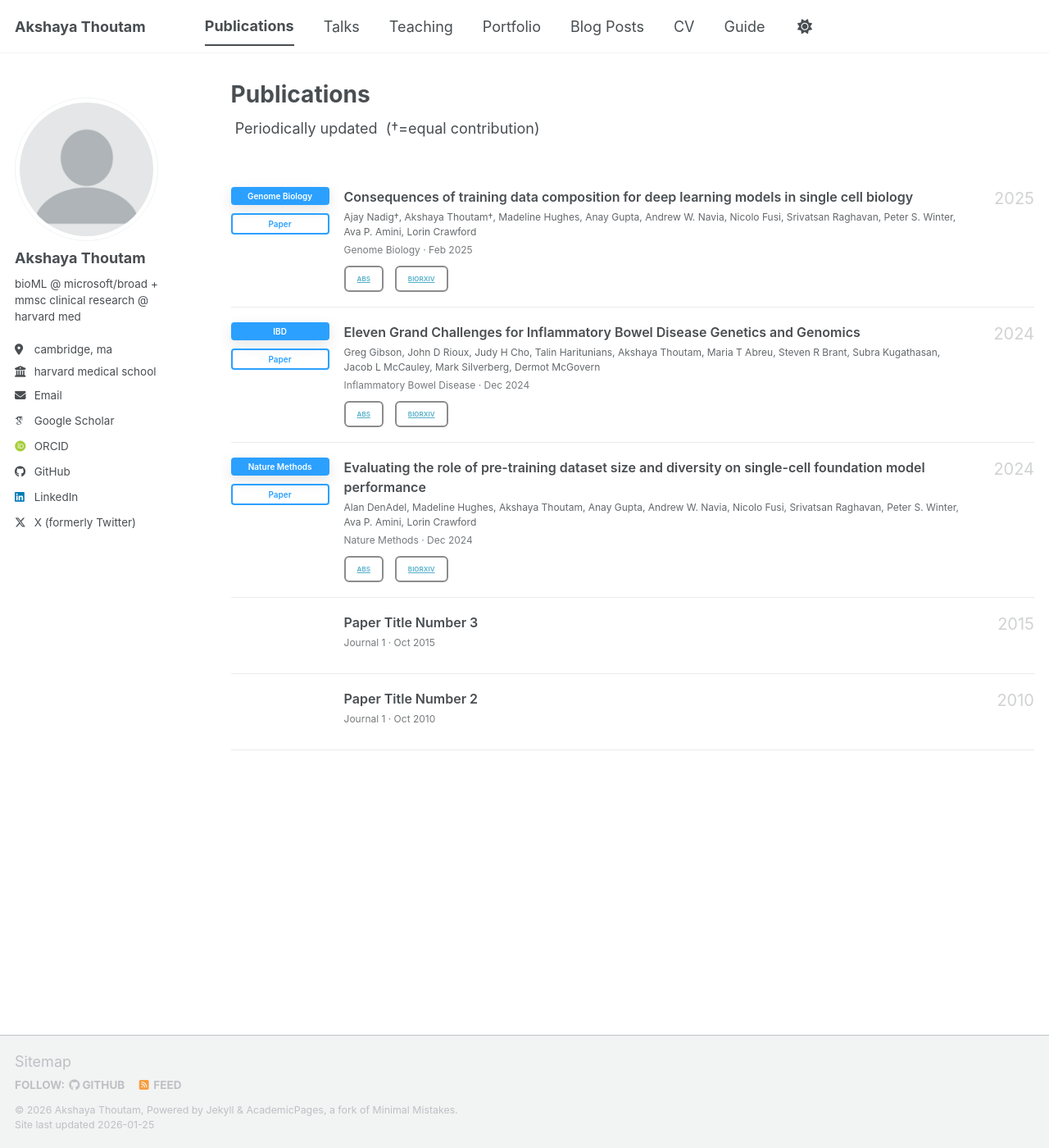
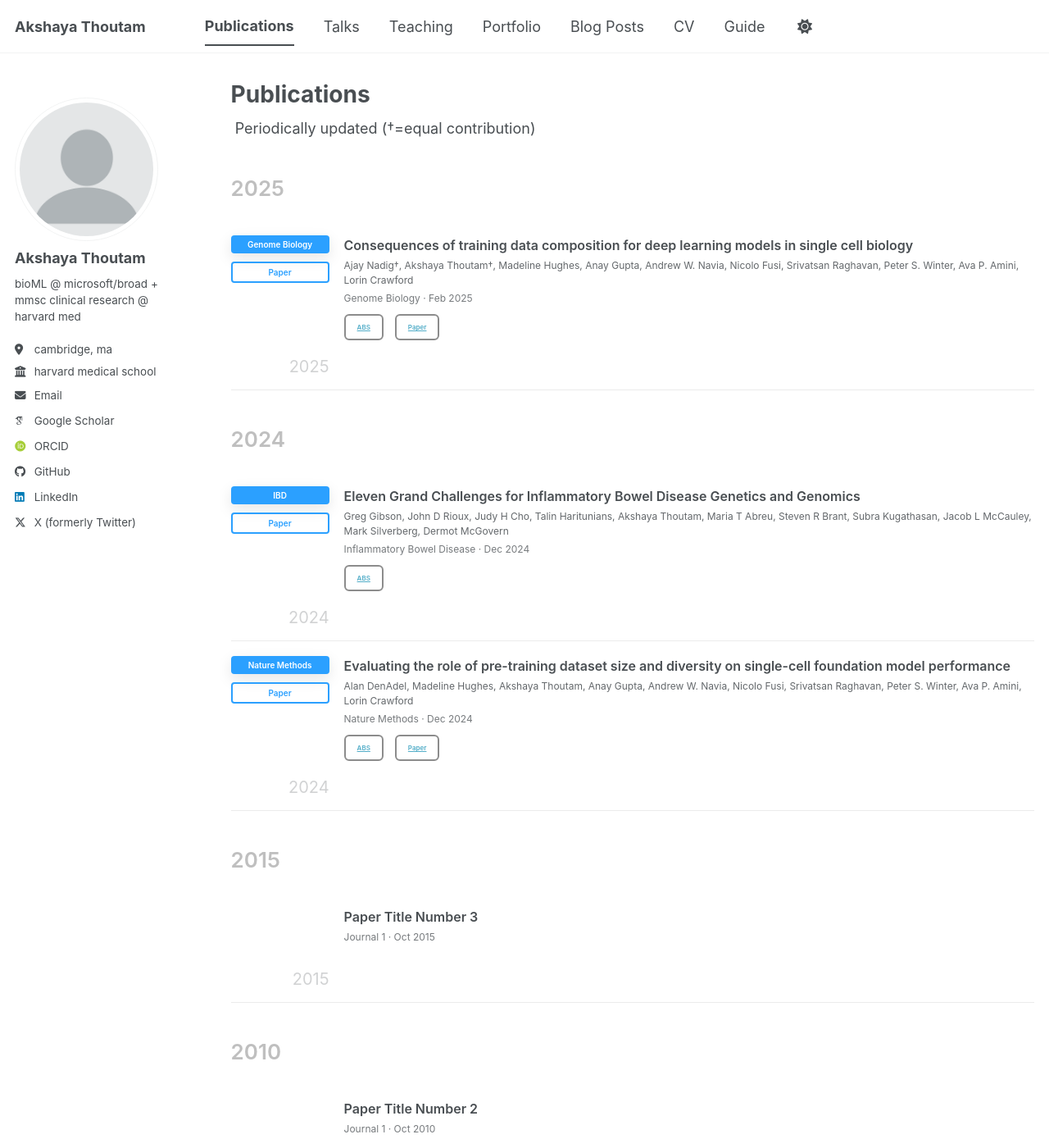
Before and after one commit to AkshayaThoutam/akshayathoutam.github.io, a Jekyll site: the page built from _pages/publications.html, in a window 1280 px wide and 1400 px high. Shown: the whole window at 82% size. Built offline with Jekyll 4.4.1, drawn with Linux system fonts in a browser that asks for light colours; some web fonts are replaced; a script bundle is joined from its source files by our own code; library files that are not in the unit come from our copies.

Commit message:
fix pubs

```diff
--- a/_includes/publication-item.html
+++ b/_includes/publication-item.html
@@ -26,7 +26,9 @@
       {% if p.abstract %}<a class="pub-btn" href="{{ p.url | relative_url }}">ABS</a>{% endif %}
       {% if p.arxiv %}<a class="pub-btn" href="{{ p.arxiv }}">ARXIV</a>{% endif %}
       {% if p.biorxiv %}
-        <a class="pub-btn" href="{{ p.biorxiv }}" target="_blank" rel="noopener noreferrer">BIORXIV</a>
+        <a class="pub-btn" href="{{ p.biorxiv }}" target="_blank" rel="noopener noreferrer">
+          {{ p.paper_button_label | default: "Paper" }}
+        </a>
       {% endif %}
       {% if p.bibtex %}<a class="pub-btn" href="{{ p.bibtex }}">BIB</a>{% endif %}
     </div>
--- a/_pages/publications.html
+++ b/_pages/publications.html
@@ -8,12 +8,21 @@
 {% if site.author.googlescholar %}
   <div class="wordwrap">
     Periodically updated
-    <span class="pub-eq-note">                            (†=equal contribution)</span>
+    <span class="pub-eq-note">(†=equal contribution)</span>
   </div>
 {% endif %}
 
 {% include base_path %}
 
+{% assign last_year = "" %}
+
 {% for post in site.publications reversed %}
+  {% assign this_year = post.date | date: "%Y" %}
+
+  {% if this_year != last_year %}
+    <div class="pub-year-header">{{ this_year }}</div>
+    {% assign last_year = this_year %}
+  {% endif %}
+
   {% include publication-item.html p=post %}
 {% endfor %}
--- a/_publications/2024-02-17-paper-title-number-4.md
+++ b/_publications/2024-02-17-paper-title-number-4.md
@@ -9,7 +9,7 @@
 badge2_style: "outline"
 authors: "Greg Gibson, John D Rioux, Judy H Cho, Talin Haritunians, Akshaya Thoutam, Maria T Abreu, Steven R Brant, Subra Kugathasan, Jacob L McCauley, Mark Silverberg, Dermot McGovern"
 paperurl: "https://..."
-biorxiv: "https://www.biorxiv.org/content/10.1101/2024.12.13.628448v1"
+Paper: "https://www.biorxiv.org/content/10.1101/2024.12.13.628448v1"
 abstract: "Short abstract text..."
 ---
 
--- a/_sass/_custom.scss
+++ b/_sass/_custom.scss
@@ -93,3 +93,19 @@
   margin: 0 !important;
   padding: 0 !important;
 }
+
+.pub-row {
+  display: grid;
+  grid-template-columns: 120px 1fr;
+  gap: 18px;
+  align-items: start;
+  padding: 18px 0;
+  border-bottom: 1px solid rgba(0,0,0,.08);
+}
+
+.pub-year-header {
+  font-size: 26px;
+  font-weight: 600;
+  color: rgba(0,0,0,0.25);
+  margin: 40px 0 20px 0;
+}
```
